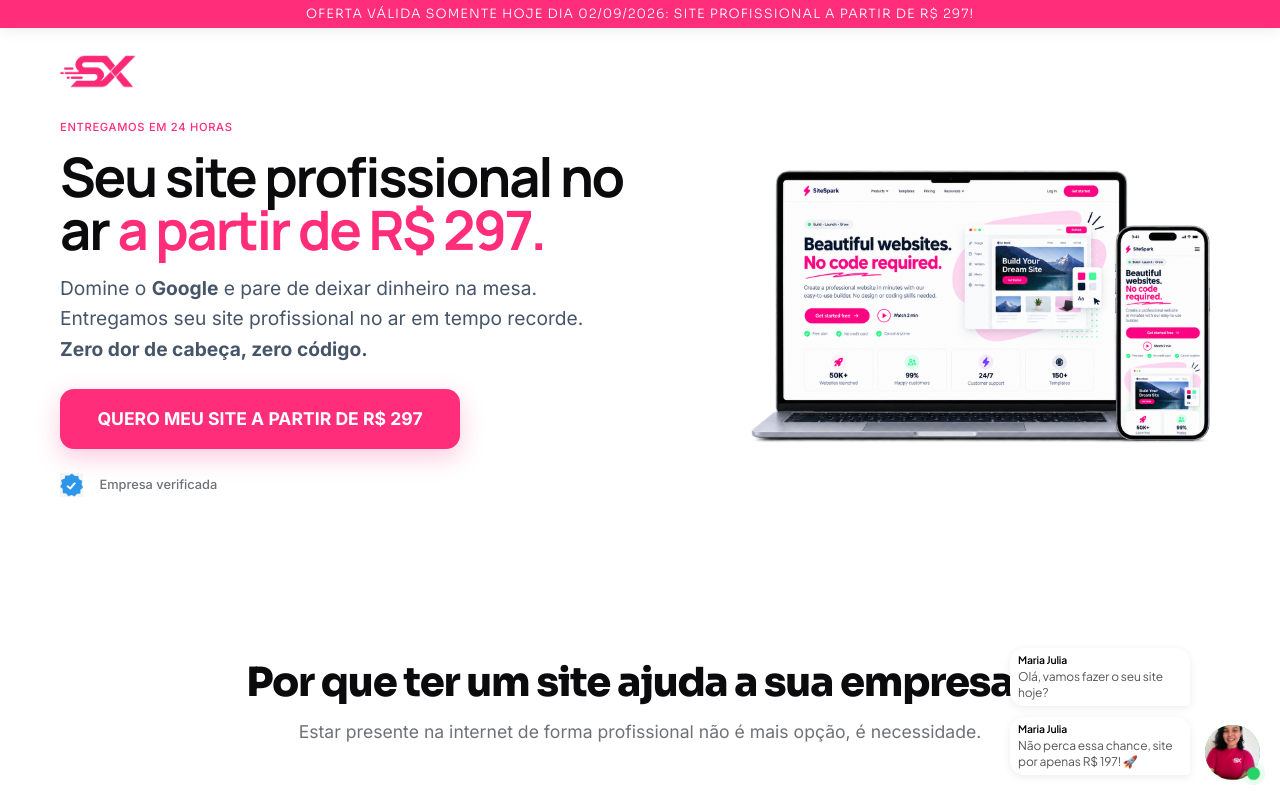
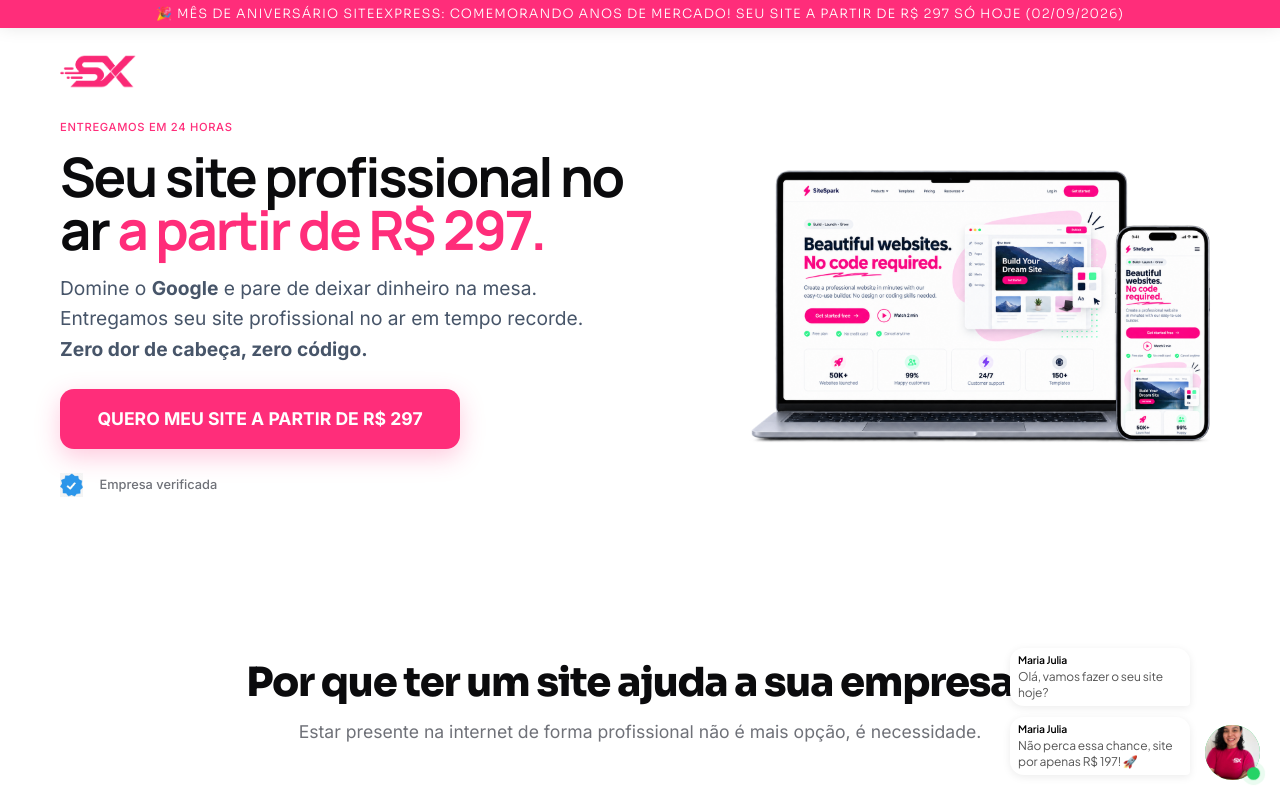
Before and after one commit to t0non/siteexpressbrasil, a Next.js app: page / in a window 1280 px wide. Shown: the top 800 px of the page. Built offline with nearby package versions, Linux system fonts and the light colour scheme.

Commit message:
Troca frase do banner para tema de aniversario e anos de mercado

```diff
--- a/src/app/page.tsx
+++ b/src/app/page.tsx
@@ -71,7 +71,7 @@ export default function Home() {
         <div className={styles.stickyBanner}>
           <div className="container">
             <p className={styles.stickyBannerText}>
-              OFERTA VÁLIDA SOMENTE HOJE DIA {todayDate}: SITE PROFISSIONAL A PARTIR DE R$ 297!
+              🎉 MÊS DE ANIVERSÁRIO SITEEXPRESS: COMEMORANDO ANOS DE MERCADO! SEU SITE A PARTIR DE R$ 297 SÓ HOJE ({todayDate})
             </p>
           </div>
         </div>
```
